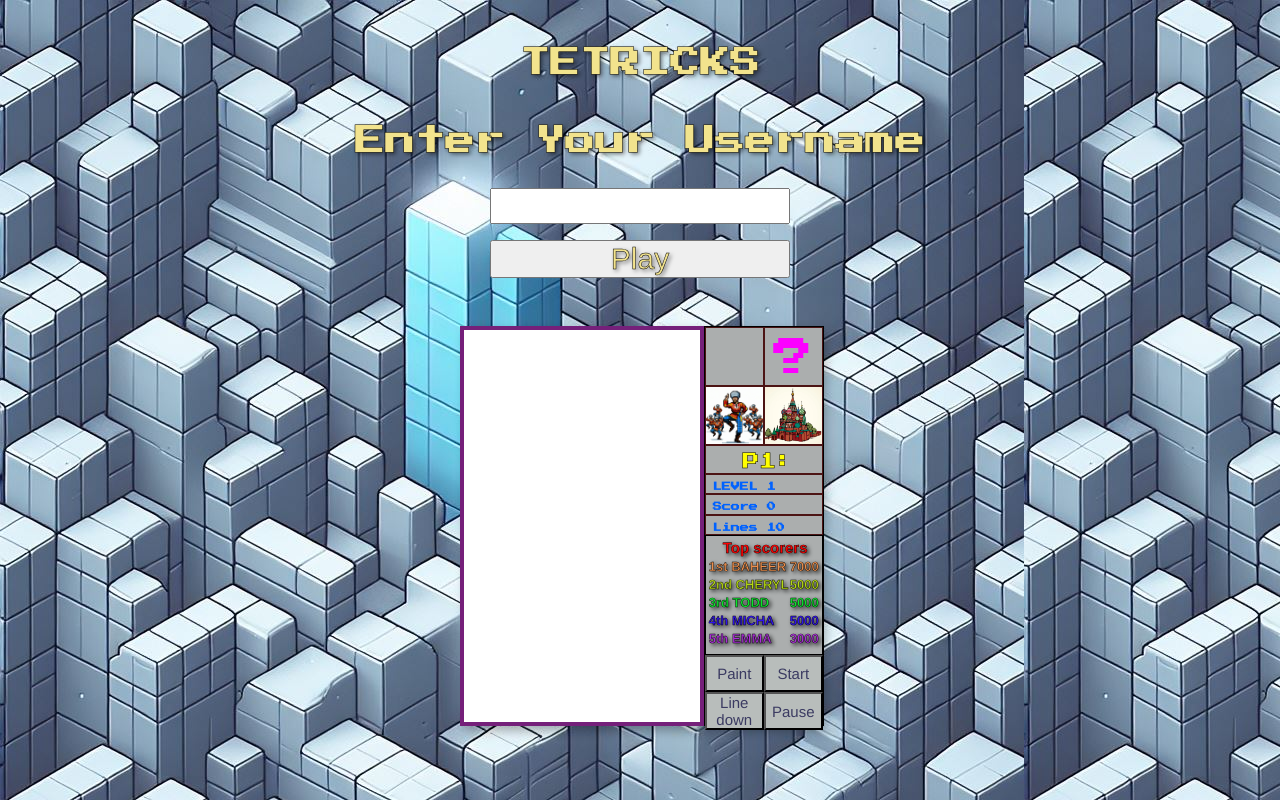
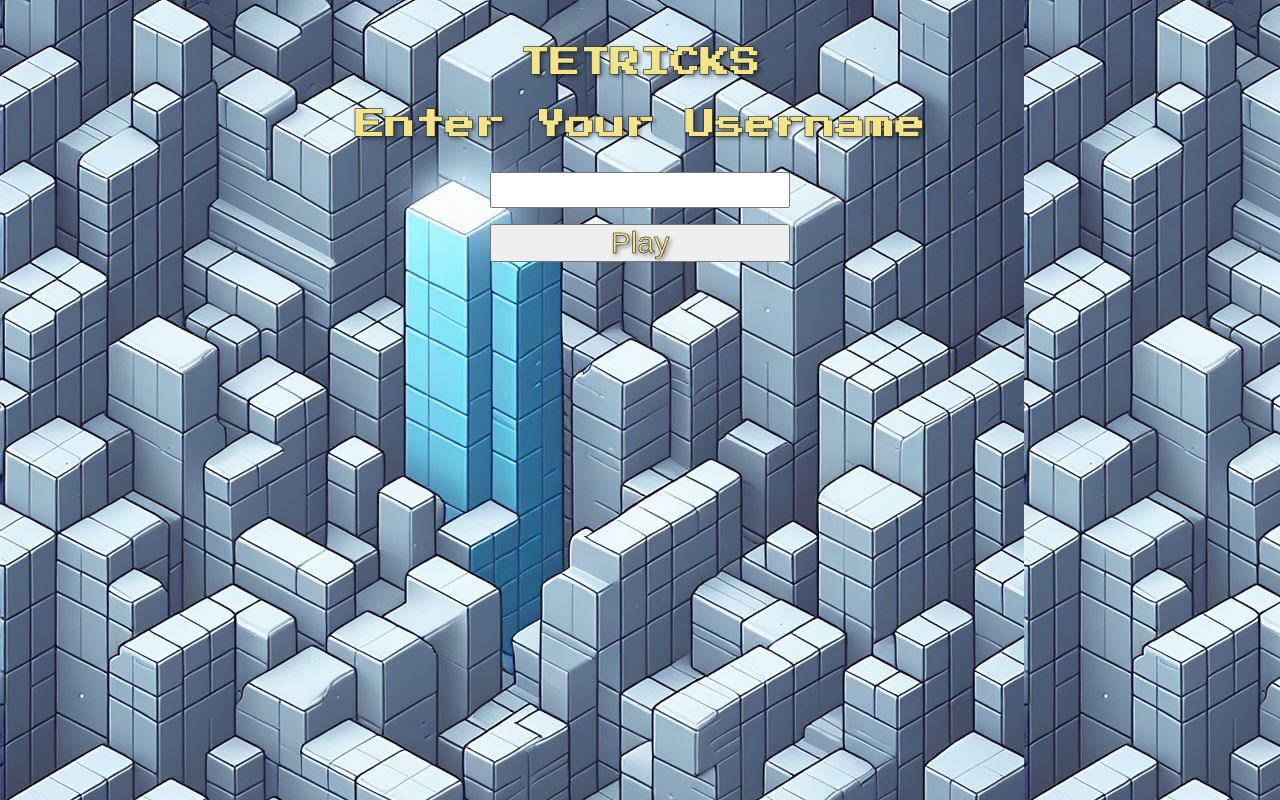
Before and after one commit to PabloJulianRial/tetris, a website built with Vite: page index.html in a window 1280 px wide. Built offline with nearby package versions, Linux system fonts and the light colour scheme.

Commit message:
more small fixed styling issues

```diff
--- a/index.html
+++ b/index.html
@@ -9,8 +9,8 @@
   </head>
   <body>
     <h2 class="heading">TETRICKS</h2>
-    <h2 class="heading">Enter Your Username</h2>
     <form id="form">
+      <h2 class="enter__username">Enter Your Username</h2>
       <input type="text" id="username" autocomplete="off" name="username">
       <button class="form__button" type="submit">Play</button>
     </form>
--- a/src/main.ts
+++ b/src/main.ts
@@ -2,7 +2,6 @@ import "./style.scss";
 import { Shape, shapesArray } from "./shapes";
 import { nextShapesArray } from "./nextShapes";
 import { orderedScorersArray } from "./users";
-
 
 const paint = document.querySelector<HTMLButtonElement>(".button__paint");
 const game = document.querySelector<HTMLDivElement>(".game");
@@ -51,7 +50,6 @@ const ctx = canvas.getContext("2d");
 const ctx1 = canvasNext1.getContext("2d");
 
 if (
-
   !paint ||
   !start ||
   !tetrisMusic ||
@@ -88,11 +86,11 @@ for (let i: number = 0; i < shapesPerLevel; i++) {
   randomShapes.push(newShape);
 }
 let currentUser: string = "";
-let currentShape =  shapesArray[3]//randomShapes[0];
+let currentShape = randomShapes[0];
 let currentLevel: number = 1;
 let currentScore: number = 0;
 let currentLines: number = 10;
-let fallInterval: number = 400;
+let fallInterval: number = 3;
 let isBlack: boolean = false;
 let isWhite: boolean = true;
 let isPsycho: boolean = false;
@@ -159,9 +157,7 @@ const handleKeyDown = (event: KeyboardEvent) => {
       currentShape.xPos += 20;
     }
   } else if (event.key === "ArrowUp") {
-
-      currentShape.rotate();
-
+    currentShape.rotate();
   }
 };
 
--- a/src/shapes.ts
+++ b/src/shapes.ts
@@ -47,6 +47,8 @@ export const stick: Shape = {
       this.lineTo[3] = [this.lineTo[3][0] + 20, this.lineTo[3][1] - 60];
       this.lineTo[4] = [this.lineTo[4][0] + 40, this.lineTo[4][1] - 40];
       this.is90 = true;
+      this.width +=20
+
     } else {
       this.lineTo[0] = [this.lineTo[0][0] - 40, this.lineTo[0][1] + 40];
       this.lineTo[1] = [this.lineTo[1][0] + 40, this.lineTo[1][1] - 40];
@@ -252,6 +254,7 @@ export const tee: Shape = {
       ];
       this.is90 = true;
       this.is360 = false;
+      this.yPos -=20
     } else if (this.is90 && !this.is180 && !this.is270 && !this.is360) {
       this.lineTo = [
         [100, 0],
@@ -266,6 +269,7 @@ export const tee: Shape = {
       ];
       this.is90 = false;
       this.is180 = true;
+      this.yPos += 20
 
     }
     else if(!this.is90 && this.is180 && !this.is270 && !this.is360){
--- a/src/style.scss
+++ b/src/style.scss
@@ -19,6 +19,14 @@ body {
     margin: 0 auto;
 
 }
+}
+.enter__username{
+  -webkit-text-stroke: 0.5px black;
+  font-size: 30px;
+  text-align: center;
+ margin-bottom: 2rem;
+  color: rgb(242, 227, 141);
+  text-shadow: 2px 2px 4px rgba(0, 0, 0, 0.5);
 }
 #game__board {
   border: 4px solid rgb(117, 32, 122);
@@ -70,12 +78,12 @@ body {
       &__item3 img {
         width: 100%;
         height: 100%;
-        object-fit: contain; /* Ensure the image fits without stretching */
+        object-fit: contain;
       }
       &__item4 img {
         width: 100%;
         height: 100%;
-        object-fit: contain; /* Ensure the image fits without stretching */
+        object-fit: contain;
       }
       width: 100%;
       display: grid;
@@ -178,9 +186,11 @@ body {
     }
   }
 }
-// .game {
-//   display: none;
-// }
+
+.game{
+  display: none;
+}
+
 @keyframes gradient {
   0% {
     background-position: 0 0;
```
